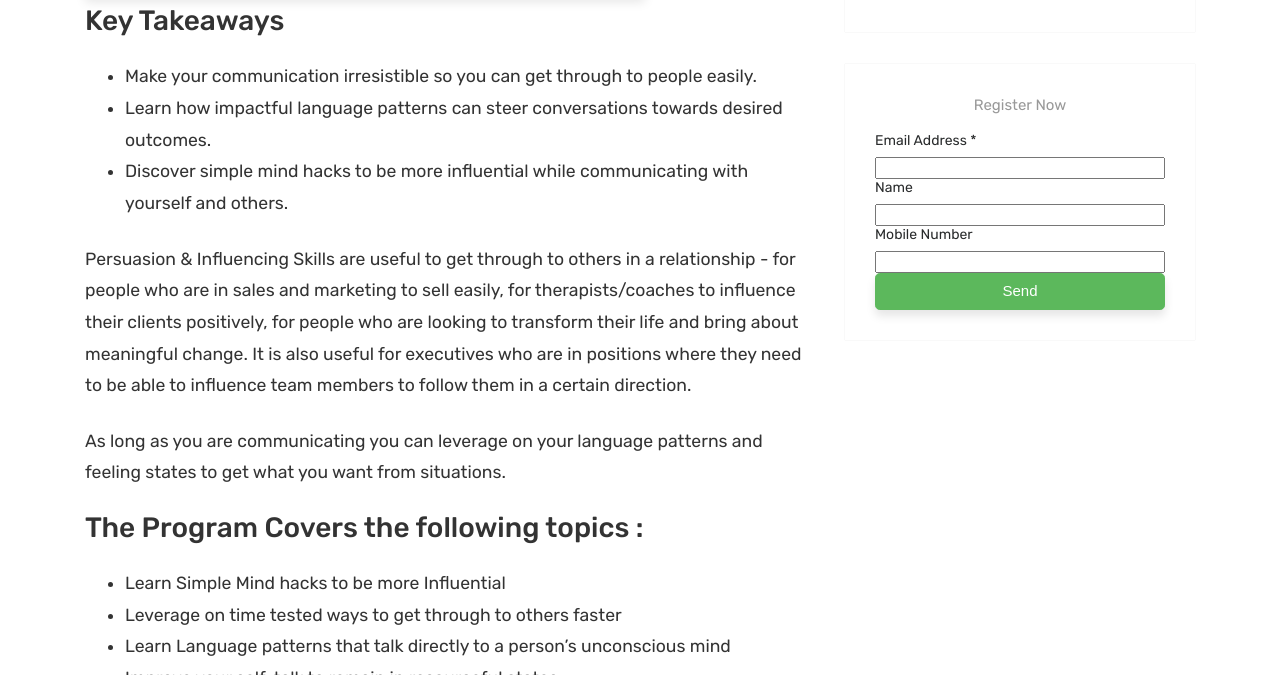
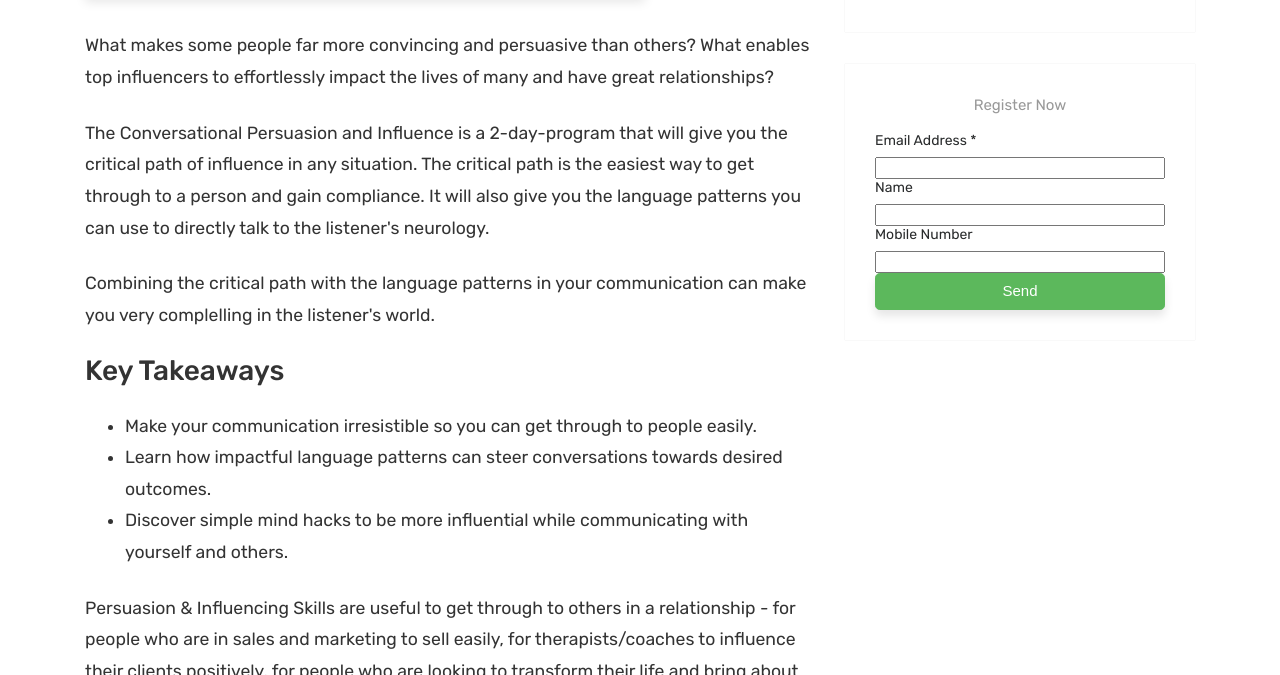
Before and after one commit to mayanks/mindlab, a Jekyll site: the page built from cpi.md, in a window 1280 px wide and 900 px high, scrolled down 352 px, cut to the strip 225-900 px from the top of the window. Built offline with Jekyll 4.4.1, drawn with Linux system fonts in a browser that asks for light colours; comment, search, counter and statistics services are not loaded.

Commit message:
added description for both programs

```diff
--- a/cpi.md
+++ b/cpi.md
@@ -13,8 +13,23 @@ program-price : INR 7,000/-
 ---
 
 <iframe width="560" height="315" src="https://www.youtube.com/embed/ZDvHivqOcYw" frameborder="0" allow="accelerometer; autoplay; encrypted-media; gyroscope; picture-in-picture" allowfullscreen></iframe>
+
+<div>
+<p>
+
+</p>
+<p>
+What makes some people far more convincing and persuasive than others? What enables top influencers to effortlessly impact the lives of many and have great relationships?
+</p>
+<p>
+The Conversational Persuasion and Influence is a 2-day-program that will give you the critical path of influence in any situation. The critical path is the easiest way to get through to a person and gain compliance. It will also give you the language patterns you can use to directly talk to the listener's neurology.
+</p>
+<p>
+Combining the critical path with the language patterns in your communication can make you very complelling in the listener's world.
+</p>
+</div>
+
 ### Key Takeaways
-
 * Make your communication irresistible so you can get through to people easily.
 * Learn how impactful language patterns can steer conversations towards desired outcomes.
 * Discover simple mind hacks to be more influential while communicating with yourself and others.
```
Also changed, not shown: nlp.md (+11 -0 lines).
